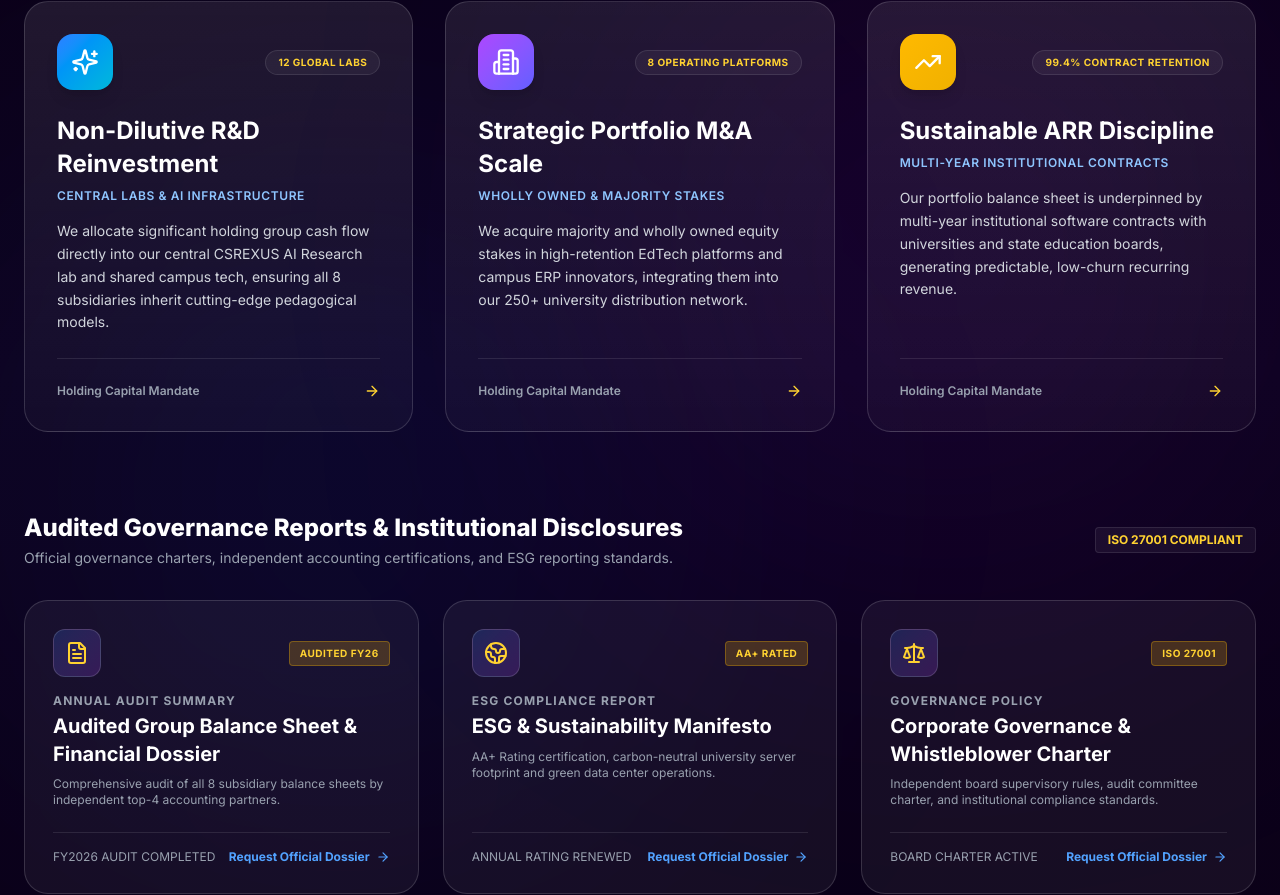
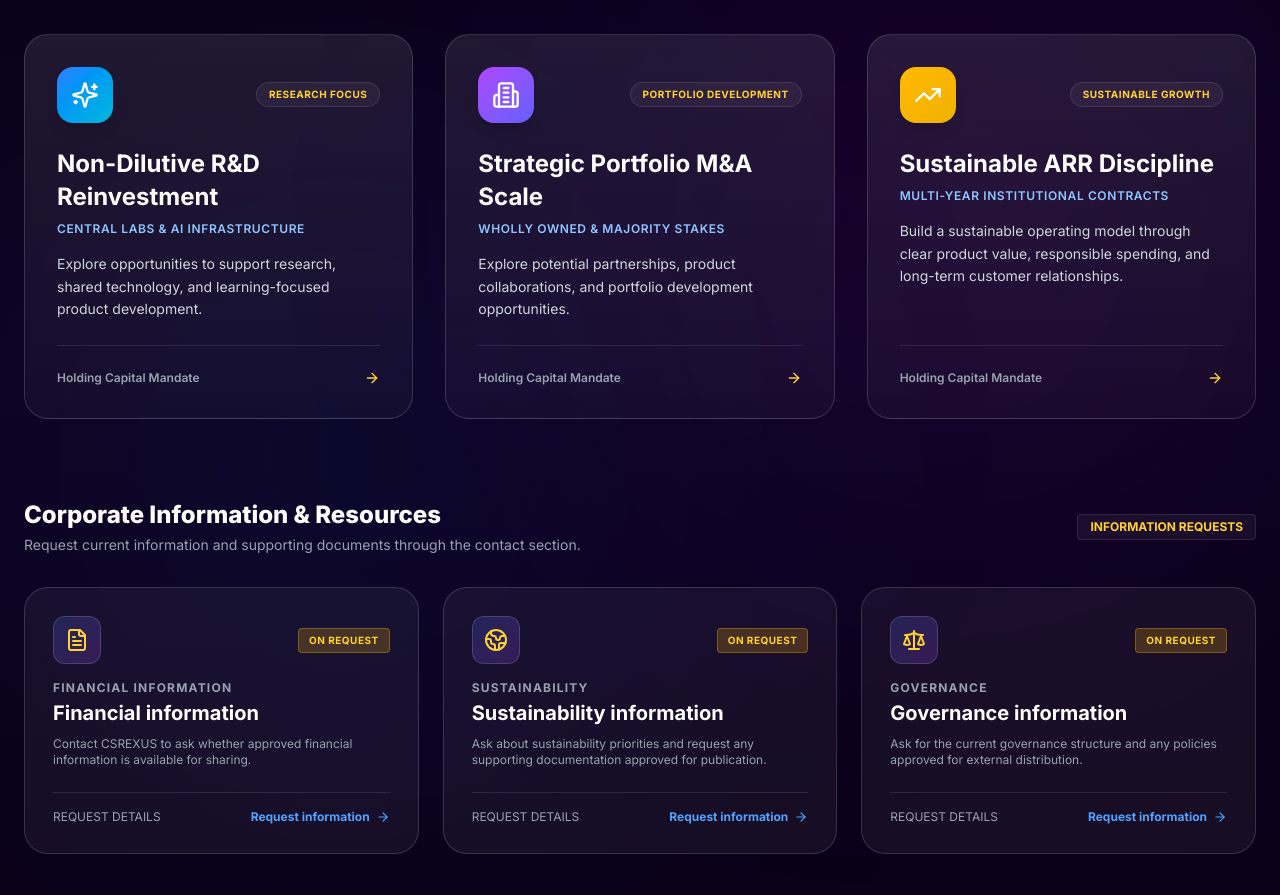
Before and after one commit to CSrajput-ux/CSrexus, a React (Vite) app: page / in a window 1280 px wide. Shown: the part 8334-9229 px from the top of the page. Built offline with nearby package versions, Linux system fonts and the light colour scheme.

Commit message:
content: clarify company information and remove unsupported assurance claims

```diff
--- a/src/app/components/InvestorRelations.tsx
+++ b/src/app/components/InvestorRelations.tsx
@@ -19,52 +19,52 @@ const capitalPillars = [
   {
     title: 'Non-Dilutive R&D Reinvestment',
     subtitle: 'CENTRAL LABS & AI INFRASTRUCTURE',
-    description: 'We allocate significant holding group cash flow directly into our central CSREXUS AI Research lab and shared campus tech, ensuring all 8 subsidiaries inherit cutting-edge pedagogical models.',
+    description: 'Explore opportunities to support research, shared technology, and learning-focused product development.',
     icon: Sparkles,
     gradient: 'from-blue-500 to-cyan-500',
-    stat: '12 Global Labs',
+    stat: 'RESEARCH FOCUS',
   },
   {
     title: 'Strategic Portfolio M&A Scale',
     subtitle: 'WHOLLY OWNED & MAJORITY STAKES',
-    description: 'We acquire majority and wholly owned equity stakes in high-retention EdTech platforms and campus ERP innovators, integrating them into our 250+ university distribution network.',
+    description: 'Explore potential partnerships, product collaborations, and portfolio development opportunities.',
     icon: Building2,
     gradient: 'from-purple-500 to-indigo-500',
-    stat: '8 Operating Platforms',
+    stat: 'PORTFOLIO DEVELOPMENT',
   },
   {
     title: 'Sustainable ARR Discipline',
     subtitle: 'MULTI-YEAR INSTITUTIONAL CONTRACTS',
-    description: 'Our portfolio balance sheet is underpinned by multi-year institutional software contracts with universities and state education boards, generating predictable, low-churn recurring revenue.',
+    description: 'Build a sustainable operating model through clear product value, responsible spending, and long-term customer relationships.',
     icon: TrendingUp,
     gradient: 'from-amber-400 to-yellow-500',
-    stat: '99.4% Contract Retention',
+    stat: 'SUSTAINABLE GROWTH',
   },
 ];
 
 const governanceReports = [
   {
-    title: 'Audited Group Balance Sheet & Financial Dossier',
-    type: 'ANNUAL AUDIT SUMMARY',
-    date: 'FY2026 AUDIT COMPLETED',
-    highlight: 'Comprehensive audit of all 8 subsidiary balance sheets by independent top-4 accounting partners.',
-    badge: 'AUDITED FY26',
+    title: 'Financial information',
+    type: 'FINANCIAL INFORMATION',
+    date: 'REQUEST DETAILS',
+    highlight: 'Contact CSREXUS to ask whether approved financial information is available for sharing.',
+    badge: 'ON REQUEST',
     icon: FileText,
   },
   {
-    title: 'ESG & Sustainability Manifesto',
-    type: 'ESG COMPLIANCE REPORT',
-    date: 'ANNUAL RATING RENEWED',
-    highlight: 'AA+ Rating certification, carbon-neutral university server footprint and green data center operations.',
-    badge: 'AA+ RATED',
+    title: 'Sustainability information',
+    type: 'SUSTAINABILITY',
+    date: 'REQUEST DETAILS',
+    highlight: 'Ask about sustainability priorities and request any supporting documentation approved for publication.',
+    badge: 'ON REQUEST',
     icon: Globe2,
   },
   {
-    title: 'Corporate Governance & Whistleblower Charter',
-    type: 'GOVERNANCE POLICY',
-    date: 'BOARD CHARTER ACTIVE',
-    highlight: 'Independent board supervisory rules, audit committee charter, and institutional compliance standards.',
-    badge: 'ISO 27001',
+    title: 'Governance information',
+    type: 'GOVERNANCE',
+    date: 'REQUEST DETAILS',
+    highlight: 'Ask for the current governance structure and any policies approved for external distribution.',
+    badge: 'ON REQUEST',
     icon: Scale,
   },
 ];
@@ -95,14 +95,14 @@ export function InvestorRelations() {
           </div>
 
           <h2 className="text-4xl md:text-5xl lg:text-6xl font-extrabold mb-6 tracking-tight text-white">
-            Capital Allocation Strategy &amp; <br className="hidden sm:block" />
+            Partnership &amp; <br className="hidden sm:block" />
             <span className="bg-gradient-to-r from-blue-300 via-white to-amber-300 bg-clip-text text-transparent">
-              Audited Governance Framework
+              Corporate Information
             </span>
           </h2>
 
           <p className="text-lg md:text-xl text-gray-300 max-w-3xl mx-auto font-normal leading-relaxed">
-            As an independent technology holding group, <strong className="text-white">CSREXUS Holdings</strong> maintains strict capital stewardship, audited subsidiary reporting, and multi-year institutional ARR retention across all 8 operating platforms.
+            CSREXUS is developing a technology portfolio across product, partnership, and research initiatives. <strong className="text-white">CSREXUS Holdings</strong> The information on this page is descriptive and does not constitute an offer, audited financial statement, or investment solicitation.
           </p>
         </motion.div>
 
@@ -158,14 +158,14 @@ export function InvestorRelations() {
           <div className="flex items-center justify-between mb-8">
             <div>
               <h3 className="text-2xl font-extrabold text-white mb-1">
-                Audited Governance Reports &amp; Institutional Disclosures
+                Corporate Information &amp; Resources
               </h3>
               <p className="text-sm text-gray-400">
-                Official governance charters, independent accounting certifications, and ESG reporting standards.
+                Request current information and supporting documents through the contact section.
               </p>
             </div>
             <span className="hidden sm:inline-block px-3 py-1 rounded bg-white/5 border border-white/10 text-xs text-amber-300 font-bold uppercase">
-              ISO 27001 COMPLIANT
+              INFORMATION REQUESTS
             </span>
           </div>
 
@@ -206,7 +206,7 @@ export function InvestorRelations() {
                       onClick={() => setShowDossierModal(true)}
                       className="flex items-center gap-1.5 text-xs font-bold text-blue-400 group-hover:text-amber-300 transition-colors"
                     >
-                      <span>Request Official Dossier</span>
+                      <span>Request information</span>
                       <ArrowRight className="w-3.5 h-3.5" />
                     </button>
                   </div>
@@ -220,17 +220,17 @@ export function InvestorRelations() {
         <div className="p-8 rounded-3xl bg-gradient-to-r from-blue-900/30 via-purple-900/40 to-blue-900/30 border border-white/15 backdrop-blur-xl flex flex-col sm:flex-row items-center justify-between gap-6">
           <div>
             <h3 className="text-2xl font-extrabold text-white mb-1">
-              Accredited Shareholder &amp; M&amp;A Capital Allocation Desk
+              Business &amp; Partnership Enquiries
             </h3>
             <p className="text-sm text-gray-300">
-              For accredited family offices, institutional venture partners, and university chancellors seeking official disclosures.
+              For organisations and individuals interested in discussing a potential partnership or requesting company information.
             </p>
           </div>
           <button
             onClick={() => setShowDossierModal(true)}
             className="flex-shrink-0 px-6 py-3.5 rounded-xl bg-gradient-to-r from-blue-600 to-purple-600 text-white font-bold text-sm hover:brightness-110 transition-all shadow-lg shadow-purple-900/30 flex items-center gap-2"
           >
-            <span>Request Audited Financial Dossier</span>
+            <span>Request information</span>
             <Lock className="w-4 h-4" />
           </button>
         </div>
@@ -262,32 +262,32 @@ export function InvestorRelations() {
 
                 <div className="flex items-center gap-3 mb-4">
                   <span className="px-2.5 py-1 rounded bg-amber-400/20 text-amber-300 text-xs font-bold border border-amber-400/30 uppercase tracking-wider">
-                    CONFIDENTIAL DISCLOSURE DESK
+                    INFORMATION REQUEST
                   </span>
-                  <span className="text-xs text-gray-400">ISO 27001 Secure Routing</span>
+                  <span className="text-xs text-gray-400">Contact details required</span>
                 </div>
 
                 <h3 className="text-2xl md:text-3xl font-extrabold text-white mb-2">
-                  Request Audited Holding Group Financial &amp; Governance Dossier
+                  Request Company Information
                 </h3>
                 <p className="text-sm text-gray-400 mb-6">
-                  Official financial balance sheets and shareholder charters are released to accredited university presidents, state education boards, and verified institutional partners.
+                  Use the contact section to request information. Any documents shared should be reviewed for completeness and authenticity before being relied upon.
                 </p>
 
                 <div className="space-y-4 text-gray-300 text-sm leading-relaxed mb-8 p-5 rounded-2xl bg-white/5 border border-white/10">
                   <div className="flex items-start gap-3">
                     <CheckCircle2 className="w-5 h-5 text-emerald-400 flex-shrink-0 mt-0.5" />
                     <div>
-                      <strong className="text-white block mb-0.5">Independent Accounting &amp; Audit Verification</strong>
-                      <span>All subsidiary balance sheets are independently audited annually with zero material weaknesses.</span>
+                      <strong className="text-white block mb-0.5">Supporting documentation</strong>
+                      <span>The website does not publish audited statements in this section. Request the relevant documents and verify their issuer and reporting period.</span>
                     </div>
                   </div>
 
                   <div className="flex items-start gap-3">
                     <CheckCircle2 className="w-5 h-5 text-amber-400 flex-shrink-0 mt-0.5" />
                     <div>
-                      <strong className="text-white block mb-0.5">Zero Data Breaches &amp; FERPA/GDPR Compliance</strong>
-                      <span>Student records and financial transactions are protected by zero-trust encryption across all 8 portfolio platforms.</span>
+                      <strong className="text-white block mb-0.5">Security and privacy information</strong>
+                      <span>Do not interpret this website as proof of certification or compliance. Request current evidence for any security or privacy claim.</span>
                     </div>
                   </div>
                 </div>
@@ -304,7 +304,7 @@ export function InvestorRelations() {
                     onClick={() => setShowDossierModal(false)}
                     className="w-full sm:w-auto px-6 py-3 rounded-xl bg-gradient-to-r from-blue-600 to-purple-600 hover:brightness-110 text-white font-bold text-sm transition-all flex items-center justify-center gap-2 shadow-lg shadow-purple-900/30"
                   >
-                    <span>Proceed to Executive Contact Desk</span>
+                    <span>Continue to contact</span>
                     <ArrowRight className="w-4 h-4" />
                   </a>
                 </div>
```
